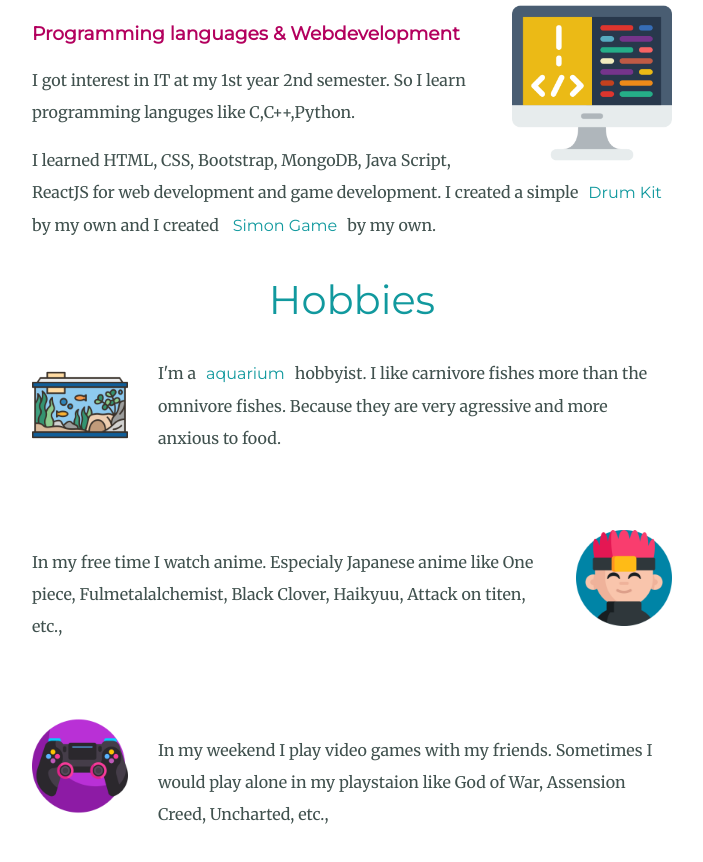
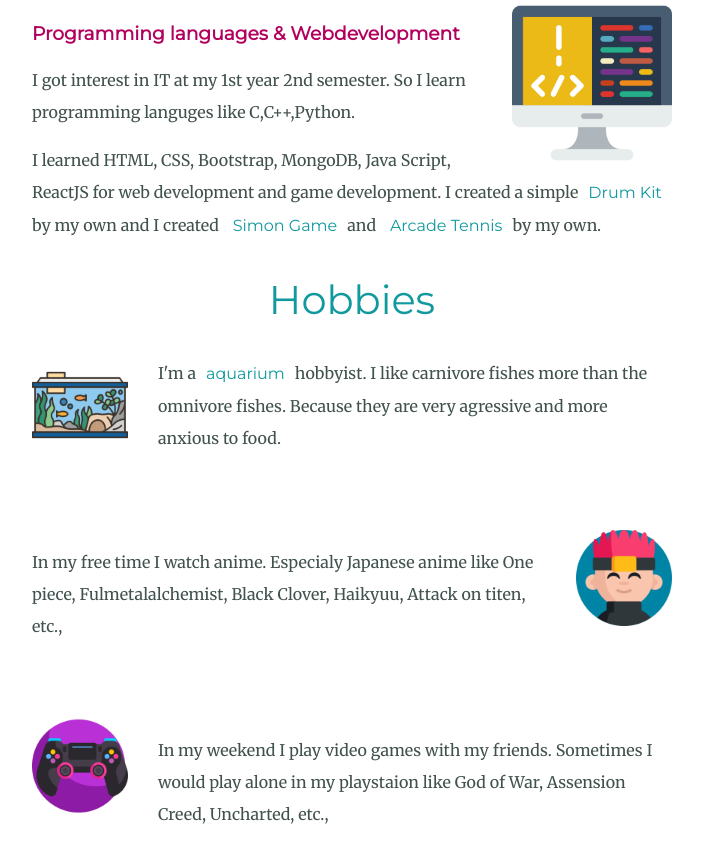
Before and after one commit to NAVEEN3280/aboutme, a plain HTML site: page index.html in a window 1280 px wide. Shown: the part 1884-2746 px from the top of the page, without its empty margins (288-991 px from the left). Drawn offline with Linux system fonts and the light colour scheme.

Commit message:
Update index.html

```diff
--- a/index.html
+++ b/index.html
@@ -41,7 +41,7 @@
     <h3>Programming languages & Webdevelopment</h3>
     <p>I got interest in IT at my 1st year 2nd semester. So I learn programming languges like C,C++,Python. </p>
     <p>I learned HTML, CSS, Bootstrap, MongoDB, Java Script, ReactJS  for web development and game development.
-        I created a simple<a href="https://naveen3280.github.io/drumkit/">Drum Kit</a> by my own and I created <a href="https://naveen3280.github.io/simongame/">Simon Game</a>by my own.</p>
+        I created a simple<a href="https://naveen3280.github.io/drumkit/">Drum Kit</a> by my own and I created <a href="https://naveen3280.github.io/simongame/">Simon Game</a>and <a href="https://naveen3280.github.io/Arcade-Classics-Tennis/">Arcade Tennis</a>by my own.</p>
     <h2>Hobbies</h2>
     <img class="aquarium" src="images\fish-tank.png" alt="aquarium tank">
       <p>I'm a<a href="https://en.wikipedia.org/wiki/Aquarium">aquarium</a>hobbyist. I like carnivore fishes more than the omnivore fishes. Because they are very agressive and more anxious to food.</p>
```
